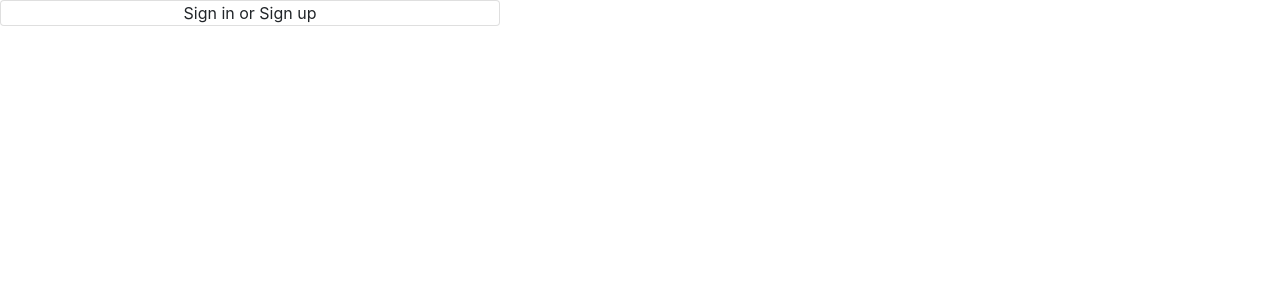
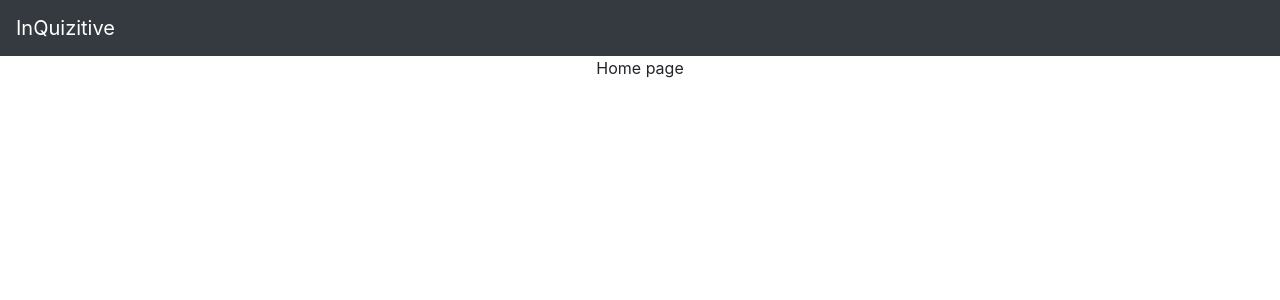
Before and after one commit to yifei-fu/classroom, a React (Create React App) app in the folder frontend/: page / in a window 1280 px wide. Shown: the top 300 px of the page. Built offline with nearby package versions, Linux system fonts and the light colour scheme.

Commit message:
More frontend placeholders.

```diff
--- a/frontend/src/APIManager.ts
+++ /dev/null
@@ -1,5 +0,0 @@
-export default class APIManager {
-    userSignedIn(): boolean {
-        return false;
-    }
-}
--- a/frontend/src/App.tsx
+++ b/frontend/src/App.tsx
@@ -1,15 +1,20 @@
 import React from 'react';
-import APIManager from './APIManager';
-import AuthView from './AuthView';
+import HomePage from './components/HomePage';
+import Dashboard from './components/Dashboard';
+import AuthView from './components/AuthView';
 import './App.css';
-import { BrowserRouter as Router, Route, Link } from "react-router-dom";
+import { BrowserRouter as Router, Route } from "react-router-dom";
+import AppBar from './components/AppBar';
 
 const App: React.FC = () => {
   return (
     <div className="App">
+      <AppBar/>
       <Router>
         <div>
-          <Route path="/" exact component={AuthView} />
+          <Route exact path="/signin" component={AuthView} />
+          <Route exact path="/dashboard" component={Dashboard} />
+          <Route exact path="/" component={HomePage} />
         </div>
       </Router>
     </div>
--- /dev/null
+++ b/frontend/src/api/APIManager.ts
@@ -0,0 +1,2 @@
+export default class APIManager {
+}
--- /dev/null
+++ b/frontend/src/components/AppBar.css
@@ -0,0 +1,4 @@
+.AppBar {
+    position: sticky;
+    top: 0;
+}
--- /dev/null
+++ b/frontend/src/components/AppBar.tsx
@@ -0,0 +1,15 @@
+import React from 'react';
+import { Navbar } from 'react-bootstrap';
+import './AppBar.css';
+
+const AppBar: React.FC = () => {
+    return (
+        <Navbar bg="dark" variant="dark" className="AppBar">
+            <Navbar.Brand href="#home">
+                {'InQuizitive'}
+            </Navbar.Brand>
+        </Navbar>
+    );
+}
+
+export default AppBar;
--- /dev/null
+++ b/frontend/src/components/Dashboard.tsx
@@ -0,0 +1,12 @@
+import React from 'react';
+import { Card, Button } from 'react-bootstrap';
+
+const Dashboard: React.FC = () => {
+    return (
+        <div>
+            Dashboard
+        </div>
+    );
+}
+
+export default Dashboard;
--- /dev/null
+++ b/frontend/src/components/HomePage.tsx
@@ -0,0 +1,12 @@
+import React from 'react';
+import { Card } from 'react-bootstrap';
+
+const HomePage: React.FC = () => {
+    return (
+        <div>
+            Home page
+        </div>
+    );
+}
+
+export default HomePage;
```
Also changed, not shown: frontend/src/components/AuthView.tsx (renamed from frontend/src/AuthView.tsx).
